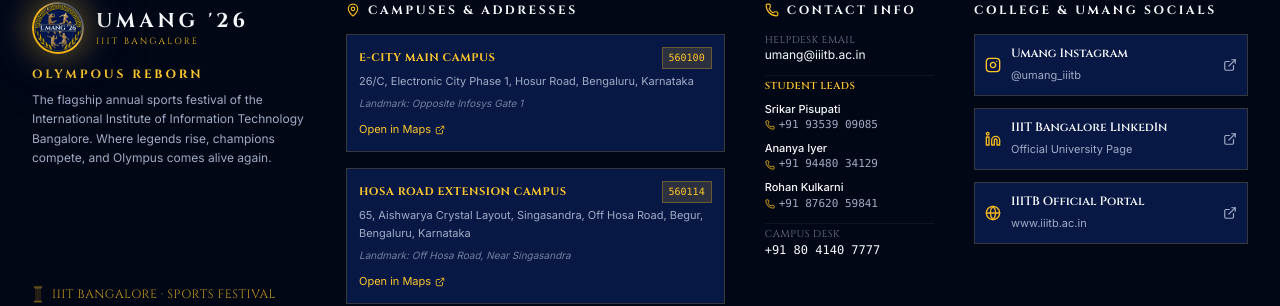
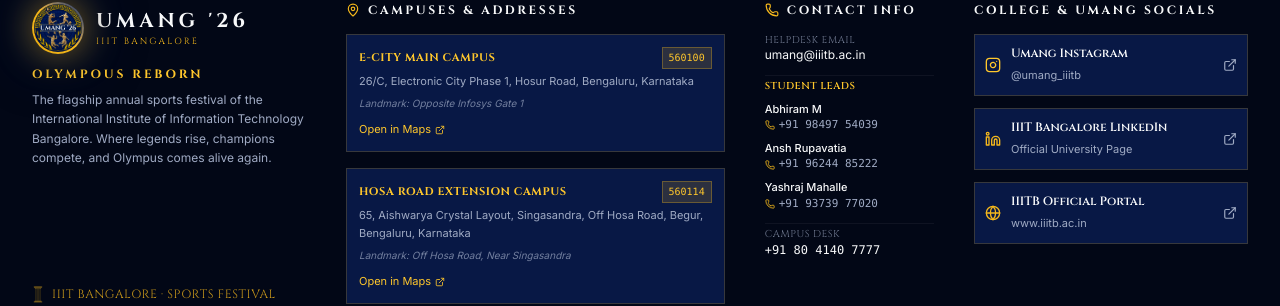
Before and after one commit to vaibhav-9dev/Umang26, a React (Vite) app: page / in a window 1280 px wide. Shown: the part 4452-4758 px from the top of the page. Built offline with nearby package versions, Linux system fonts and the light colour scheme.

Commit message:
refactor: update contact coordinators list
Replaced previous coordinator details with updated team member information, including new names, contact details, and associated profile images.

```diff
--- a/src/data/contactData.ts
+++ b/src/data/contactData.ts
@@ -3,10 +3,10 @@
  *
  * Edit this file to update college address, contact coordinators, and social media handles.
  */
+import abhiimg from '../assets/images/AbhiRam.jpeg';
+import ansh from '../assets/images/Ansh.png';
+import ajay from '../assets/images/Ajay.jpeg';
 
-import ananyaImg from '../assets/images/coord_ananya_portrait_1790531197994.jpg';
-import rohanImg from '../assets/images/coord_rohan_portrait_1790531212102.jpg';
-import srikarImg from '../assets/images/SrikarImg.jpeg';
 
 export interface ContactPerson {
   id: string;
@@ -126,42 +126,42 @@
   coordinators: [
     {
       id: "coord-1",
-      name: "Srikar Pisupati",
+      name: "Abhiram M",
       role: "Sports Comm Member",
-      department: "M.Tech CSE · IIIT Bangalore",
-      phone: "+91 93539 09085",
-      phoneRaw: "+919353909085",
-      email: "pisupati.srikar@iiitb.ac.in",
-      photoUrl: srikarImg,
-      linkedin: "https://www.linkedin.com/in/srikar-pisupati-b1b6a5390/",
+      department: "IMT2023108",
+      phone: "+91 98497 54039",
+      phoneRaw: "+919849754039",
+      email: "Mopuri.Abhiram@iiitb.ac.in",
+      photoUrl: abhiimg,
+      linkedin: "https://www.linkedin.com/in/abhiram-mopuri-0659b1385/",
       instagram: "https://www.instagram.com/",
-      instagramHandle: "@srikar_pisupati"
+      instagramHandle: "@"
     },
     {
       id: "coord-2",
-      name: "Ananya Iyer",
-      role: "Registrations & Queries Lead",
-      department: "iM.Tech · IIIT Bangalore",
-      phone: "+91 94480 34129",
-      phoneRaw: "+919448034129",
-      email: "ananya.iyer@iiitb.ac.in",
-      photoUrl: ananyaImg,
-      linkedin: "https://www.linkedin.com/in/",
+      name: "Ansh Rupavatia",
+      role: "Sports Comm Member",
+      department: "IMT2024057",
+      phone: "+91  96244 85222",
+      phoneRaw: "+91 9624485222",
+      email: "RupavatiaAnsh.Rasiklal@iiitb.ac.in",
+      photoUrl: ansh,
+      linkedin: "https://www.linkedin.com/in/ansh-rupavatiya-67529a312/",
       instagram: "https://www.instagram.com/",
-      instagramHandle: "@ananya.iyer"
+      instagramHandle: "@"
     },
     {
       id: "coord-3",
-      name: "Rohan Kulkarni",
-      role: "Hospitality & Team Logistics",
-      department: "iM.Tech · IIIT Bangalore",
-      phone: "+91 87620 59841",
-      phoneRaw: "+918762059841",
-      email: "rohan.kulkarni@iiitb.ac.in",
-      photoUrl: rohanImg,
-      linkedin: "https://www.linkedin.com/in/",
+      name: "Yashraj Mahalle",
+      role: "Sports Comm Member",
+      department: "IC2025032",
+      phone: "+91 93739 77020",
+      phoneRaw: "+91 9373977020",
+      email: "Ajay.Mahalle@iiitb.ac.in",
+      photoUrl: ajay,
+      linkedin: "https://www.linkedin.com/in/yashraj-mahalle-8541b7383/",
       instagram: "https://www.instagram.com/",
-      instagramHandle: "@rohan_kulkarni"
+      instagramHandle: "@"
     }
   ] as ContactPerson[],
   socialMedia: {
```
Also changed, not shown: src/assets/images/olympus_greek_statue_1790530183863.jpg.
